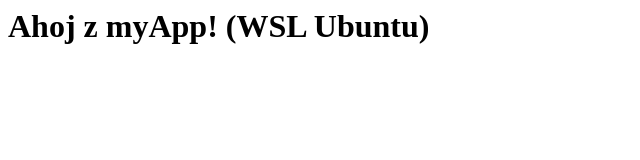
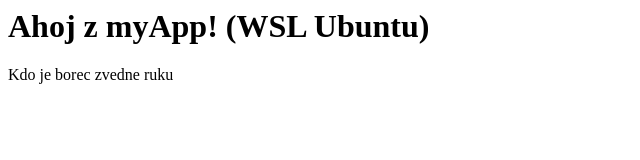
Before and after one commit to MartinGargos/myApp, a plain HTML site: page app/index.html in a window 1280 px wide. Shown: the whole page, without its empty margins (0-640 px from the left). Drawn offline with Linux system fonts and the light colour scheme.

Commit message:
uprava indexu

```diff
--- a/app/index.html
+++ b/app/index.html
@@ -1 +1,2 @@
 <h1>Ahoj z myApp! (WSL Ubuntu)</h1>
+<p> Kdo je borec zvedne ruku </p>
```
